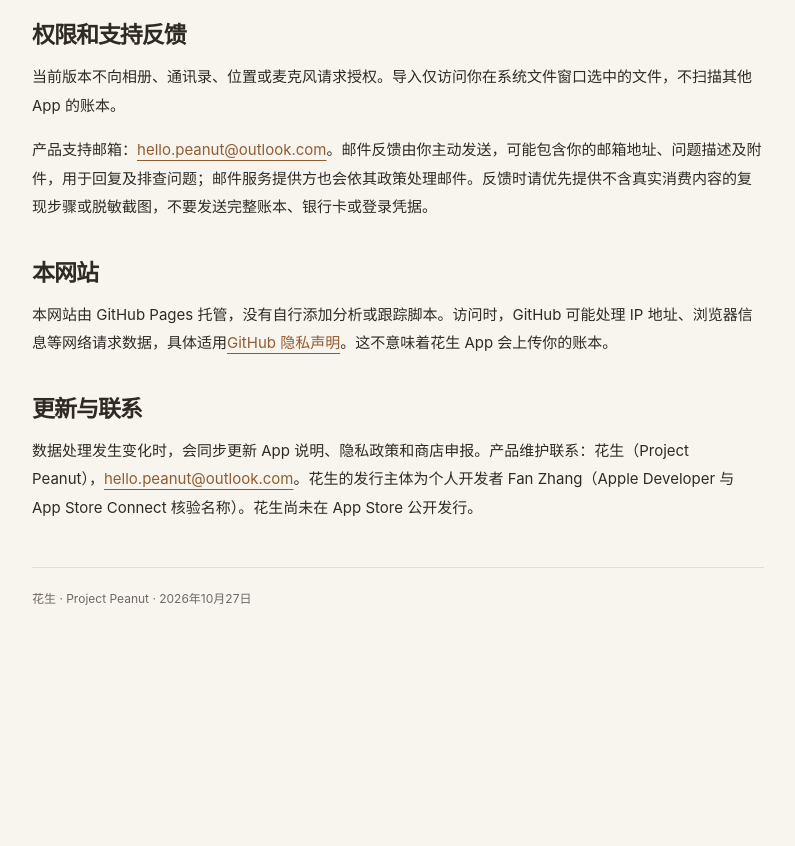
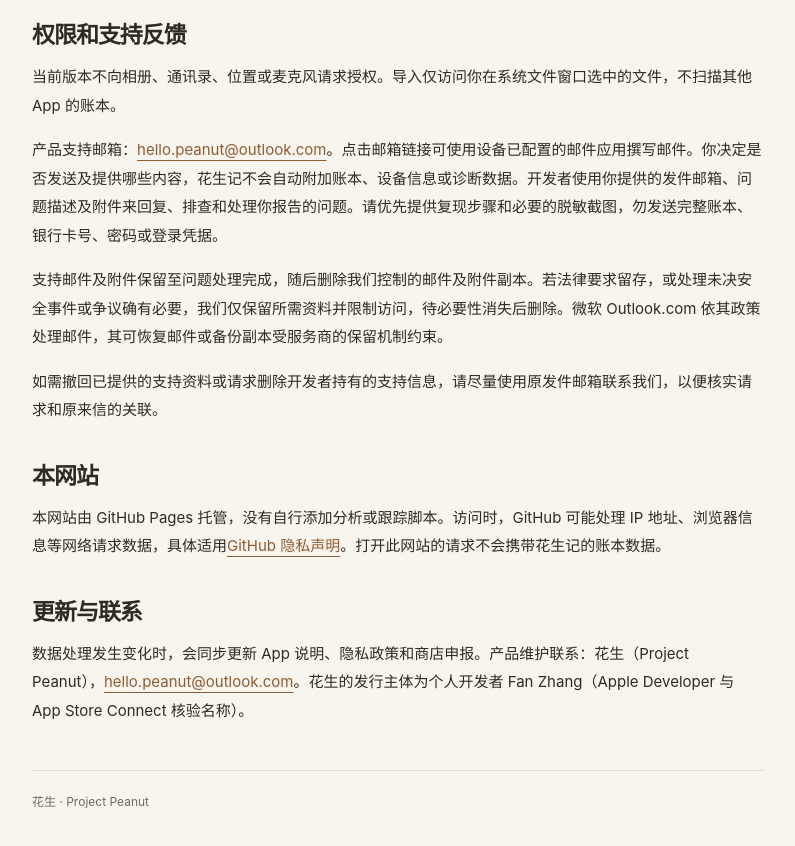
Before and after one commit to projectpeanutapp/projectpeanutapp.github.io, a plain HTML site: page privacy.html in a window 1280 px wide. Shown: the part 1100-1946 px from the top of the page, without its empty margins (242-1037 px from the left). Before the commit the page ends 1771 px from the top, so only its background shows below. Drawn offline with Linux system fonts and the light colour scheme.

Commit message:
Update privacy policy and support information

```diff
--- a/privacy.html
+++ b/privacy.html
@@ -1,9 +1,9 @@
 <!doctype html>
-<html lang="zh-CN"><head><meta charset="utf-8"><meta name="viewport" content="width=device-width, initial-scale=1"><title>花生隐私政策</title><link rel="stylesheet" href="style.css"></head><body><nav aria-label="页面导航"><a href="index.html">首页</a><a href="support.html">支持</a><a href="privacy.html">隐私政策</a></nav><main><h1>花生隐私政策</h1><p>更新日期：2026年10月27日；生效日期：2026年10月26日</p>
-<p class="notice">本政策说明花生当前版本的数据处理方式。花生尚未在 App Store 公开发行；本网站不提供 App 下载。</p>
+<html lang="zh-CN"><head><meta charset="utf-8"><meta name="viewport" content="width=device-width, initial-scale=1"><title>花生隐私政策</title><link rel="stylesheet" href="style.css"></head><body><nav aria-label="页面导航"><a href="index.html">首页</a><a href="support.html">支持</a><a href="privacy.html">隐私政策</a></nav><main><h1>花生隐私政策</h1><p>初次生效日期：2026年10月26日；本次更新日期：2026年11月21日</p>
+<p class="notice">本政策说明花生记的数据处理方式。花生记已在中国大陆 App Store 公开发行。</p>
 <h2>本地记账数据</h2><p>花生在设备的 App 容器中保存你输入的消费内容、人民币金额、日期、分类、账户名称、支付方式及分类记忆，用于记账、查阅、统计、备份和导出。账户名称只是记账标识，请勿填写完整银行卡号、密码或其他凭据。</p><p>当前版本无需注册或登录，不连接银行，没有广告、第三方分析或跟踪 SDK，也不会把账本发送给开发者。没有开发者运营的账本服务器或云同步服务。</p>
 <h2>备份、导出与系统服务</h2><p>只有你主动选择备份或导出时，App 才通过系统文件窗口，将完整 JSON 备份或月度 Excel 文件保存到你选择的位置。若选择云盘或其他文件提供方，这些服务按其政策处理文件；开发者不会因此收到你的账本。</p><p>备份和导出包含可读记账信息，没有独立文件密码。SHA-256 用于检查备份完整性，不是加密。App 容器采用 iOS 文件保护，不能据此将导出文件描述为加密文件。请妥善保管文件，并在设备外保留已验证的完整备份。系统设备备份由 iOS 及你的设置管理。</p>
 <h2>恢复、保留与删除</h2><p>恢复前会校验文件并显示预览，确认后替换全部记录和设置，同时保留覆盖前的原账本副本。读取这些内部副本的文件修改时间，仅用于排序及显示，不用于识别、跟踪或上传。</p><p>原账本副本仍在同一设备的 App 内部，可能继续占用设备空间，不能替代设备外备份。目前没有自动清理或单独删除入口；设置可以预览并恢复这些副本。删除当前记录不会自动删除过去的备份、导出文件或内部副本。</p><p>你可以在系统文件 App 中管理已导出的文件，它不能直接清理花生内部副本。卸载会删除 App 容器中的数据，但不代表设备外副本、云盘或系统备份也被删除。卸载前务必验证设备外备份，不将卸载作为续签或故障处理方式。</p>
-<h2>权限和支持反馈</h2><p>当前版本不向相册、通讯录、位置或麦克风请求授权。导入仅访问你在系统文件窗口选中的文件，不扫描其他 App 的账本。</p><p>产品支持邮箱：<a href="mailto:hello.peanut@outlook.com">hello.peanut@outlook.com</a>。邮件反馈由你主动发送，可能包含你的邮箱地址、问题描述及附件，用于回复及排查问题；邮件服务提供方也会依其政策处理邮件。反馈时请优先提供不含真实消费内容的复现步骤或脱敏截图，不要发送完整账本、银行卡或登录凭据。</p>
-<h2>本网站</h2><p>本网站由 GitHub Pages 托管，没有自行添加分析或跟踪脚本。访问时，GitHub 可能处理 IP 地址、浏览器信息等网络请求数据，具体适用<a href="https://docs.github.com/en/site-policy/privacy-policies/github-general-privacy-statement">GitHub 隐私声明</a>。这不意味着花生 App 会上传你的账本。</p>
-<h2>更新与联系</h2><p>数据处理发生变化时，会同步更新 App 说明、隐私政策和商店申报。产品维护联系：花生（Project Peanut），<a href="mailto:hello.peanut@outlook.com">hello.peanut@outlook.com</a>。花生的发行主体为个人开发者 Fan Zhang（Apple Developer 与 App Store Connect 核验名称）。花生尚未在 App Store 公开发行。</p></main><footer>花生 · Project Peanut · 2026年10月27日</footer></body></html>
+<h2>权限和支持反馈</h2><p>当前版本不向相册、通讯录、位置或麦克风请求授权。导入仅访问你在系统文件窗口选中的文件，不扫描其他 App 的账本。</p><p>产品支持邮箱：<a href="mailto:hello.peanut@outlook.com">hello.peanut@outlook.com</a>。点击邮箱链接可使用设备已配置的邮件应用撰写邮件。你决定是否发送及提供哪些内容，花生记不会自动附加账本、设备信息或诊断数据。开发者使用你提供的发件邮箱、问题描述及附件来回复、排查和处理你报告的问题。请优先提供复现步骤和必要的脱敏截图，勿发送完整账本、银行卡号、密码或登录凭据。</p><p>支持邮件及附件保留至问题处理完成，随后删除我们控制的邮件及附件副本。若法律要求留存，或处理未决安全事件或争议确有必要，我们仅保留所需资料并限制访问，待必要性消失后删除。微软 Outlook.com 依其政策处理邮件，其可恢复邮件或备份副本受服务商的保留机制约束。</p><p>如需撤回已提供的支持资料或请求删除开发者持有的支持信息，请尽量使用原发件邮箱联系我们，以便核实请求和原来信的关联。</p>
+<h2>本网站</h2><p>本网站由 GitHub Pages 托管，没有自行添加分析或跟踪脚本。访问时，GitHub 可能处理 IP 地址、浏览器信息等网络请求数据，具体适用<a href="https://docs.github.com/en/site-policy/privacy-policies/github-general-privacy-statement">GitHub 隐私声明</a>。打开此网站的请求不会携带花生记的账本数据。</p>
+<h2>更新与联系</h2><p>数据处理发生变化时，会同步更新 App 说明、隐私政策和商店申报。产品维护联系：花生（Project Peanut），<a href="mailto:hello.peanut@outlook.com">hello.peanut@outlook.com</a>。花生的发行主体为个人开发者 Fan Zhang（Apple Developer 与 App Store Connect 核验名称）。</p></main><footer>花生 · Project Peanut</footer></body></html>
```
Also changed, not shown: support.html (+2 -2 lines).
